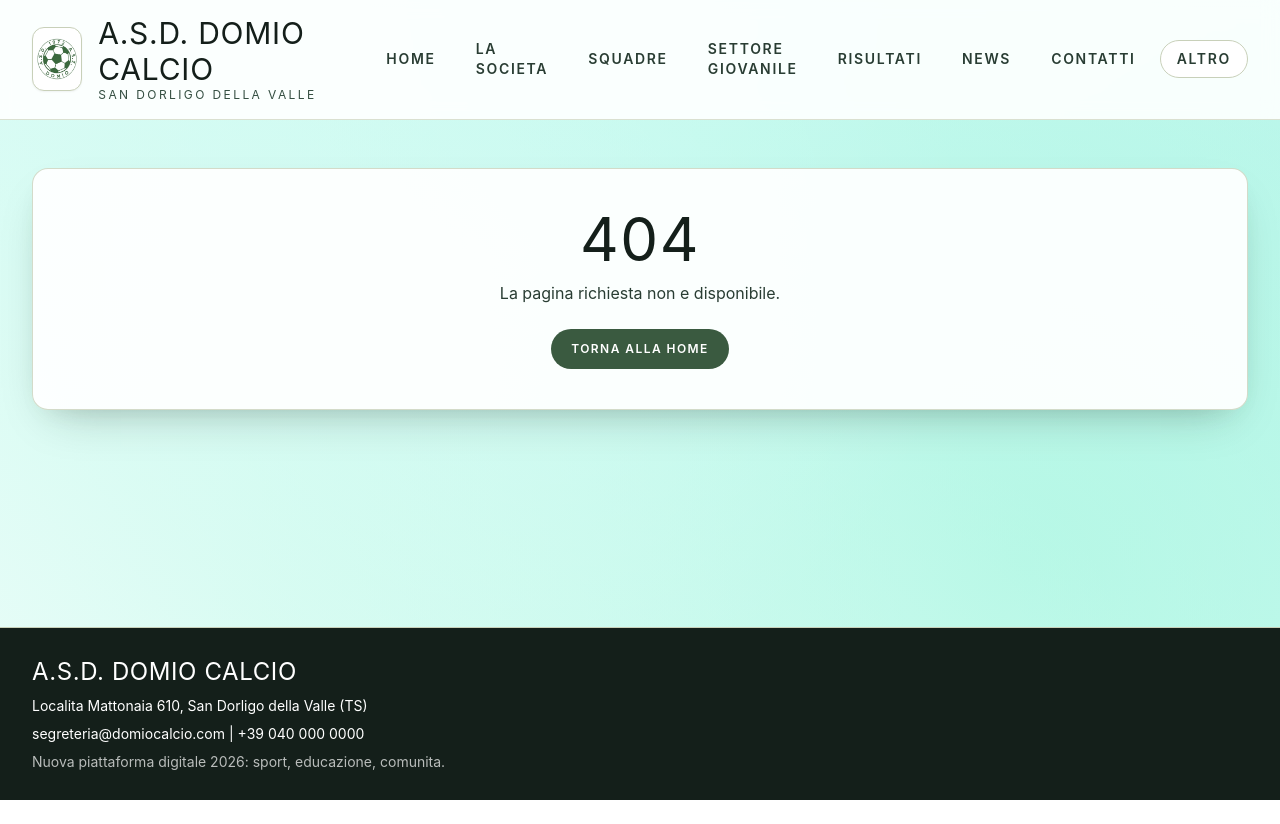
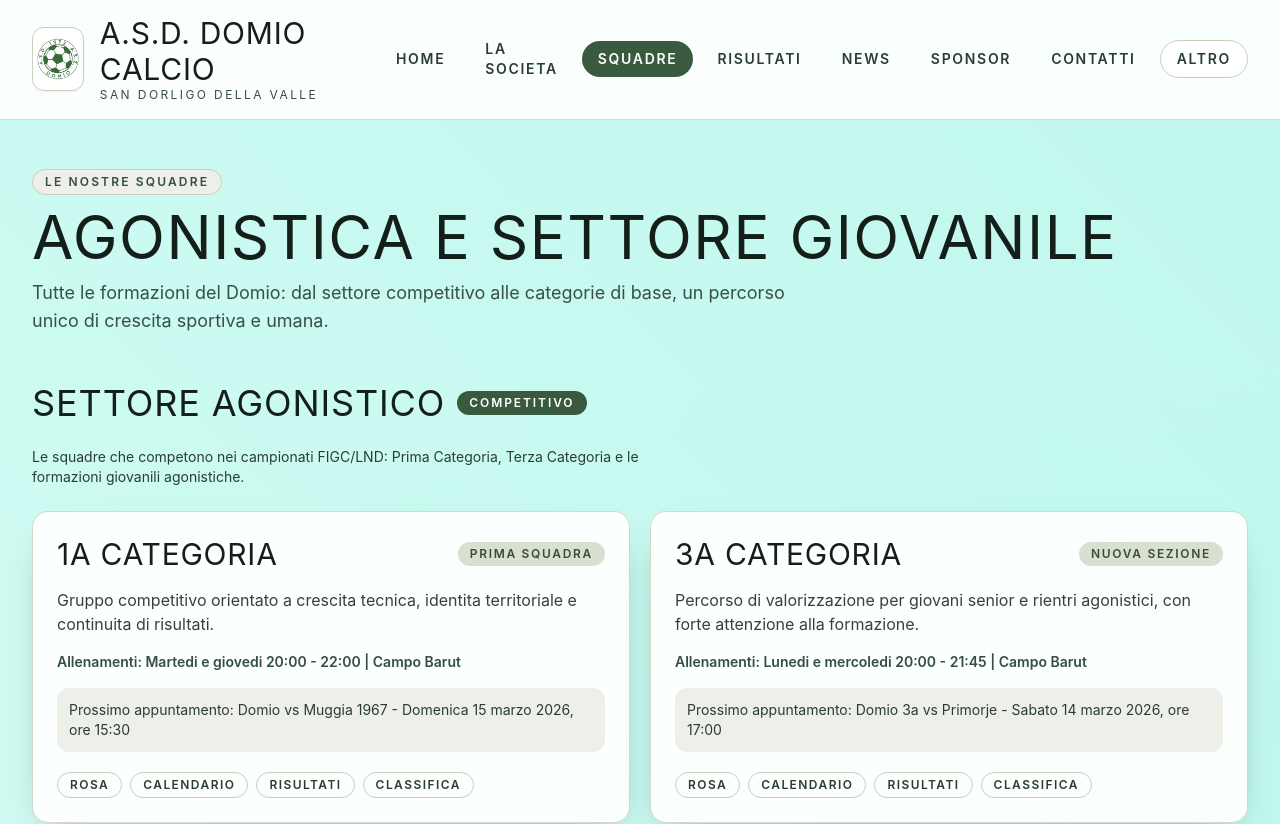
Before and after one commit to NicXVII/sitoCalcio, a React (Vite) app: page /squadre in a window 1280 px wide. Shown: the top 824 px of the page. Before the commit the page ends 800 px from the top, so only its background shows below. Built offline with nearby package versions, Linux system fonts and the light colour scheme.

Commit message:
feat: refactor navigation and routing; replace FirstTeamsPage and YouthSectorPage with TeamsPage, update links and navigation data

```diff
--- a/src/App.tsx
+++ b/src/App.tsx
@@ -6,11 +6,9 @@
 const SocietyPage = lazy(() => import('./pages/SocietyPage'));
 const HistoryPage = lazy(() => import('./pages/HistoryPage'));
 const ResultsPage = lazy(() => import('./pages/ResultsPage'));
-const FirstTeamsPage = lazy(() => import('./pages/FirstTeamsPage'));
-const YouthSectorPage = lazy(() => import('./pages/YouthSectorPage'));
+const TeamsPage = lazy(() => import('./pages/TeamsPage'));
 const SchoolPage = lazy(() => import('./pages/SchoolPage'));
 const NewsPage = lazy(() => import('./pages/NewsPage'));
-const MediaPage = lazy(() => import('./pages/MediaPage'));
 const SponsorsPage = lazy(() => import('./pages/SponsorsPage'));
 const ContactsPage = lazy(() => import('./pages/ContactsPage'));
 const SafeguardingPage = lazy(() => import('./pages/SafeguardingPage'));
@@ -32,11 +30,12 @@
             <Route path="/societa" element={<SocietyPage />} />
             <Route path="/storia" element={<HistoryPage />} />
             <Route path="/risultati" element={<ResultsPage />} />
-            <Route path="/prime-squadre" element={<FirstTeamsPage />} />
-            <Route path="/settore-giovanile" element={<YouthSectorPage />} />
+            <Route path="/squadre" element={<TeamsPage />} />
+            <Route path="/prime-squadre" element={<Navigate replace to="/squadre" />} />
+            <Route path="/settore-giovanile" element={<Navigate replace to="/squadre" />} />
+            <Route path="/media" element={<Navigate replace to="/" />} />
             <Route path="/scuola-calcio" element={<SchoolPage />} />
             <Route path="/news" element={<NewsPage />} />
-            <Route path="/media" element={<MediaPage />} />
             <Route path="/sponsor" element={<SponsorsPage />} />
             <Route path="/contatti" element={<ContactsPage />} />
             <Route path="/tutela-minori" element={<SafeguardingPage />} />
--- a/src/data/navigationData.ts
+++ b/src/data/navigationData.ts
@@ -3,18 +3,16 @@
 export const mainNavItems: NavItem[] = [
   { label: 'Home', path: '/' },
   { label: 'La Societa', path: '/societa' },
-  { label: 'Squadre', path: '/prime-squadre' },
-  { label: 'Settore Giovanile', path: '/settore-giovanile' },
+  { label: 'Squadre', path: '/squadre' },
   { label: 'Risultati', path: '/risultati' },
   { label: 'News', path: '/news' },
+  { label: 'Sponsor', path: '/sponsor' },
   { label: 'Contatti', path: '/contatti' }
 ];
 
 export const extraNavItems: NavItem[] = [
   { label: 'La Nostra Storia', path: '/storia' },
   { label: 'Scuola Calcio', path: '/scuola-calcio' },
-  { label: 'Media', path: '/media' },
-  { label: 'Sponsor', path: '/sponsor' },
   { label: 'Tutela Minori', path: '/tutela-minori' }
 ];
 
--- a/src/layout/SiteLayout.tsx
+++ b/src/layout/SiteLayout.tsx
@@ -6,7 +6,7 @@
 const GeometricBackground = lazy(() => import('../components/GeometricBackground'));
 
 const navClass = ({ isActive }: { isActive: boolean }) =>
-  `rounded-full px-4 py-2 text-sm font-semibold uppercase tracking-[0.12em] transition ${
+  `rounded-full px-3 py-2 text-xs font-semibold uppercase tracking-[0.1em] transition desktop:px-4 desktop:text-sm desktop:tracking-[0.12em] ${
     isActive ? 'bg-field-600 text-white' : 'text-field-800 hover:bg-field-100'
   }`;
 
@@ -288,7 +288,7 @@
             )}
           </button>
 
-          <nav className="relative z-[130] hidden items-center gap-2 tablet-large:flex">
+          <nav className="relative z-[130] hidden items-center gap-1 tablet-large:flex desktop:gap-2">
             {mainNavItems.map((item) => (
               <NavLink key={item.path} to={item.path} className={navClass}>
                 {item.label}
--- a/src/pages/HomePage.tsx
+++ b/src/pages/HomePage.tsx
@@ -27,7 +27,7 @@
             </p>
             <div className="grid gap-3 mobile:flex mobile:flex-wrap">
               <Link
-                to="/prime-squadre"
+                to="/squadre"
                 className="rounded-full bg-field-600 px-6 py-3 text-center text-sm font-semibold uppercase tracking-[0.12em] text-white transition hover:bg-field-700"
               >
                 Scopri le Squadre
--- /dev/null
+++ b/src/pages/TeamsPage.tsx
@@ -0,0 +1,69 @@
+import SectionTitle from '../components/SectionTitle';
+import TeamCard from '../components/TeamCard';
+import { agonisticTeams, nonAgonisticTeams } from '../data/teamsData';
+import { usePageTitle } from '../hooks/usePageTitle';
+
+const TeamsPage = () => {
+  usePageTitle('Squadre');
+
+  return (
+    <div className="space-y-12">
+      <SectionTitle
+        eyebrow="Le Nostre Squadre"
+        title="Agonistica e Settore Giovanile"
+        description="Tutte le formazioni del Domio: dal settore competitivo alle categorie di base, un percorso unico di crescita sportiva e umana."
+      />
+
+      <section className="space-y-6">
+        <div className="flex items-center gap-3">
+          <h2 className="font-display text-3xl uppercase tracking-wide text-field-900 mobile-small:text-4xl">Settore Agonistico</h2>
+          <span className="rounded-full bg-field-600 px-3 py-1 text-[0.65rem] font-semibold uppercase tracking-[0.16em] text-white mobile-small:text-xs">
+            Competitivo
+          </span>
+        </div>
+        <p className="max-w-2xl text-sm text-field-800">
+          Le squadre che competono nei campionati FIGC/LND: Prima Categoria, Terza Categoria e le formazioni giovanili agonistiche.
+        </p>
+
+        <div className="grid gap-5 tablet-small:grid-cols-2">
+          {agonisticTeams.map((team) => (
+            <TeamCard key={team.name} team={team} />
+          ))}
+        </div>
+      </section>
+
+      <hr className="border-field-200" />
+
+      <section className="space-y-6">
+        <div className="flex items-center gap-3">
+          <h2 className="font-display text-3xl uppercase tracking-wide text-field-900 mobile-small:text-4xl">Settore Non Agonistico</h2>
+          <span className="rounded-full border border-field-300 bg-field-50 px-3 py-1 text-[0.65rem] font-semibold uppercase tracking-[0.16em] text-field-700 mobile-small:text-xs">
+            Formazione
+          </span>
+        </div>
+        <p className="max-w-2xl text-sm text-field-800">
+          Attivita di base e percorsi formativi per i piu giovani: coordinazione, tecnica e divertimento in un ambiente educativo.
+        </p>
+
+        <div className="grid gap-5 tablet-small:grid-cols-2 desktop:grid-cols-3">
+          {nonAgonisticTeams.map((team) => (
+            <TeamCard key={team.name} team={team} />
+          ))}
+        </div>
+      </section>
+
+      <section className="surface-card rounded-2xl border border-field-100 p-6">
+        <h3 className="font-display text-3xl uppercase tracking-wide text-field-900">Widget Risultati e Classifiche</h3>
+        <p className="mt-3 text-field-800">
+          Area predisposta per integrazione automatica FIGC/LND: risultati live, classifica aggiornata e prossimo
+          turno.
+        </p>
+        <div className="mt-4 rounded-xl border border-dashed border-field-300 bg-field-50 p-5 text-sm text-field-700">
+          Placeholder tecnico: integrare script/widget ufficiale FIGC per categoria.
+        </div>
+      </section>
+    </div>
+  );
+};
+
+export default TeamsPage;
```
Also changed, not shown: 3 other files (tests, documents, lock files or other folders).
